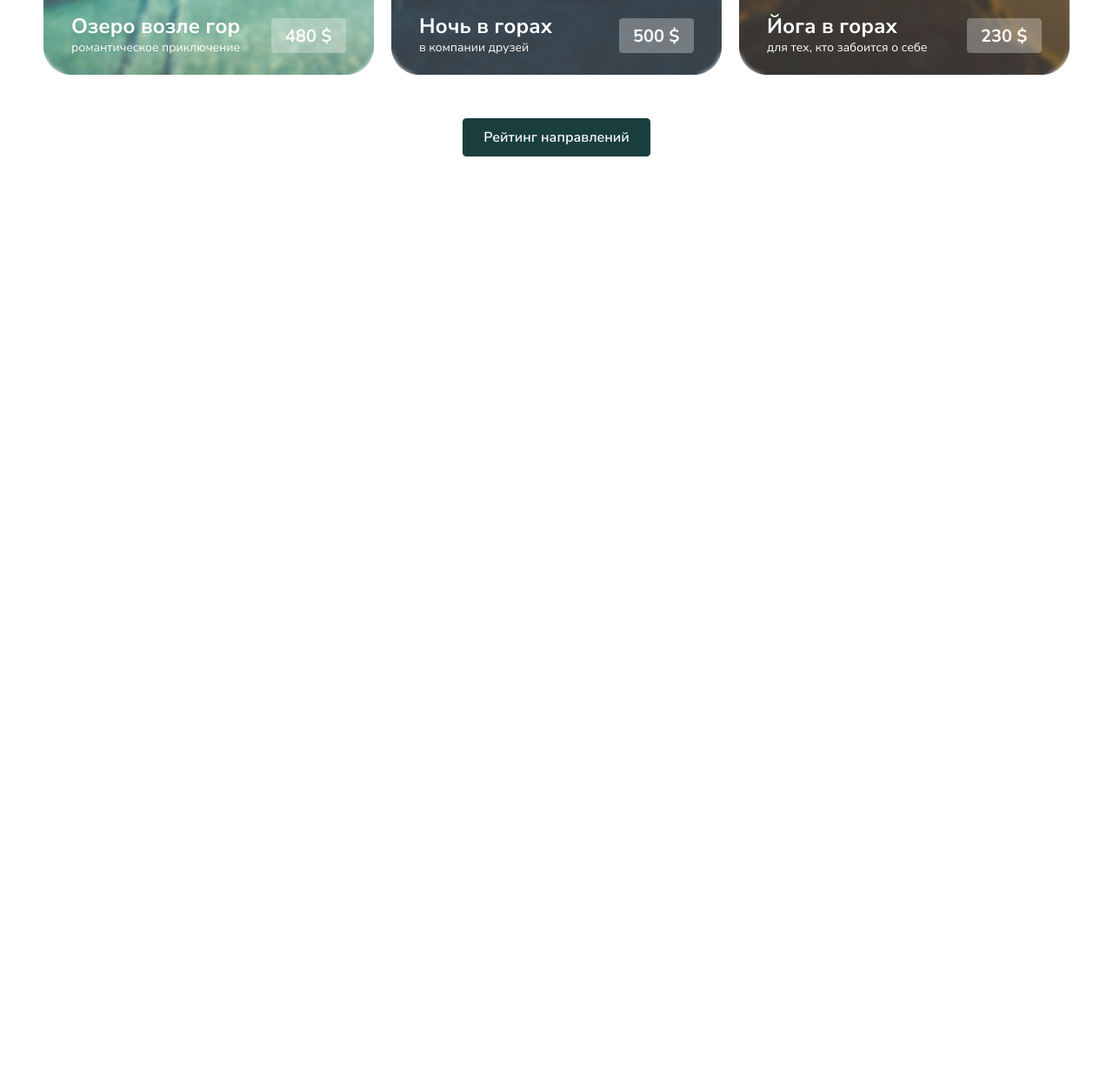
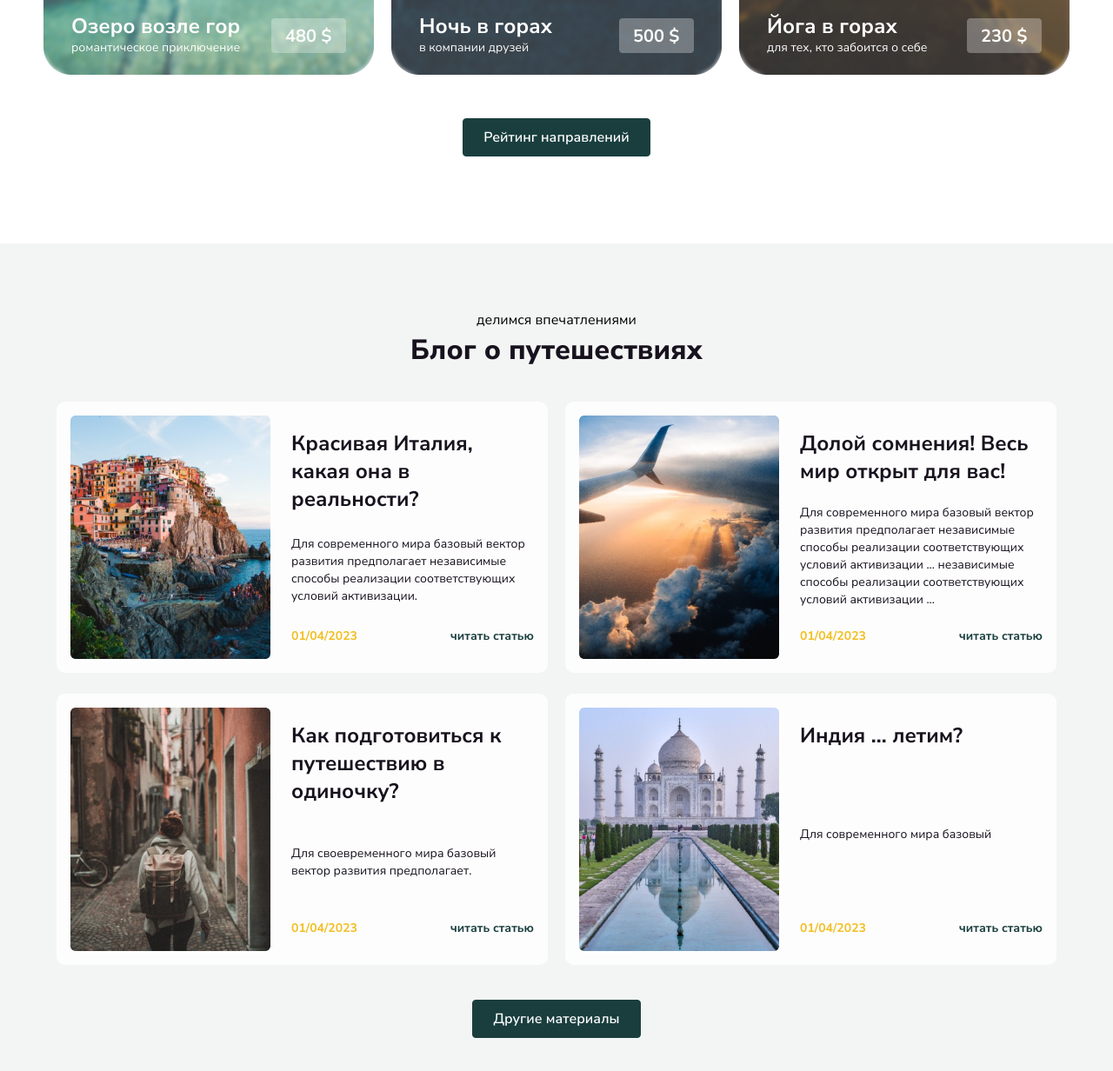
Before and after one commit to Gggnggg/my-first-project, a website built with Vite: page index.html in a window 1280 px wide. Shown: the part 3127-4359 px from the top of the page at 87% size. Before the commit the page ends 3407 px from the top, so only its background shows below. Built offline with nearby package versions, Linux system fonts and the light colour scheme.

Commit message:
Add section "blog"

```diff
--- a/index.html
+++ b/index.html
@@ -276,6 +276,104 @@
           </button>
         </div>
       </section>
+      <section class="blog">
+        <div class="container">
+          <div class="blog__info">
+            <span class="blog__about"> делимся впечатлениями </span>
+            <h2 class="subtitle blog__title">Блог о путешествиях</h2>
+          </div>
+          <div class="blog__grid">
+            <div class="blog__article">
+              <img
+                class="blog__article__image"
+                src="./public/assets/images/italy.png"
+                alt="Италия"
+              />
+              <div class="blog__article__info">
+                <div class="blog__article__name">
+                  Красивая Италия, какая она в реальности?
+                </div>
+                <div class="blog__article__text">
+                  Для современного мира базовый вектор развития предполагает
+                  независимые способы реализации соответствующих условий
+                  активизации.
+                </div>
+                <div class="blog__article__footer">
+                  <time class="blog__article__date" datetime="2023-04-01">
+                    01/04/2023
+                  </time>
+                  <a class="blog__article__link"> читать статью </a>
+                </div>
+              </div>
+            </div>
+            <div class="blog__article">
+              <img
+                class="blog__artical__image"
+                src="public/assets/images/plane.png"
+                alt="самолёт"
+              />
+              <div class="blog__article__info">
+                <div class="blog__article__name">
+                  Долой сомнения! Весь мир открыт для вас!
+                </div>
+                <div class="blog__article__text">
+                  Для современного мира базовый вектор развития предполагает
+                  независимые способы реализации соответствующих условий
+                  активизации ... независимые способы реализации соответствующих
+                  условий активизации ...
+                </div>
+                <div class="blog__article__footer">
+                  <time class="blog__article__date" datetime="2023-04-01">
+                    01/04/2023
+                  </time>
+                  <a class="blog__article__link"> читать статью </a>
+                </div>
+              </div>
+            </div>
+            <div class="blog__article">
+              <img
+                class="blog__artical__image"
+                src="public/assets/images/traveler.png"
+                alt="путешественник"
+              />
+              <div class="blog__article__info">
+                <div class="blog__article__name">
+                  Как подготовиться к путешествию в одиночку?
+                </div>
+                <div class="blog__article__text">
+                  Для своевременного мира базовый вектор развития предполагает.
+                </div>
+                <div class="blog__article__footer">
+                  <time class="blog__article__date" datetime="2023-04-01">
+                    01/04/2023
+                  </time>
+                  <a class="blog__article__link">читать статью</a>
+                </div>
+              </div>
+            </div>
+            <div class="blog__article">
+              <img
+                class="blog__artical__image"
+                src="public/assets/images/india.png"
+                alt="Индия"
+              />
+              <div class="blog__article__info">
+                <div class="blog__article__name">Индия ... летим?</div>
+                <div class="blog__article__text">
+                  Для современного мира базовый
+                </div>
+                <div class="blog__article__footer">
+                  <time class="blog__article__date" datetime="20230-04-01">
+                    01/04/2023
+                  </time>
+                  <a class="blog__article__link">читать статью</a>
+                </div>
+              </div>
+            </div>
+          </div>
+          <button class="button blog__button">Другие материалы</button>
+        </div>
+      </section>
     </main>
   </body>
 </html>
--- a/src/styles/main.scss
+++ b/src/styles/main.scss
@@ -6,3 +6,4 @@
 @use "sections/_programm.scss";
 @use "sections/_pricelist";
 @use "sections/_destinations.scss";
+@use "sections/_blog.scss";
--- /dev/null
+++ b/src/styles/sections/_blog.scss
@@ -0,0 +1,82 @@
+@use "../mixins" as *;
+
+.blog {
+  background-color: var(--color-light-gray);
+  .container {
+    @include center-element;
+    flex-direction: column;
+    padding-top: 80px;
+    padding-bottom: 100px;
+    gap: 40px;
+  }
+
+  &__info {
+    @include center-element;
+    flex-direction: column;
+    gap: 8px;
+  }
+
+  &__grid {
+    display: grid;
+    grid-template-columns: 1fr 1fr;
+    grid-template-rows: auto auto;
+    column-gap: 20px;
+    row-gap: 24px;
+  }
+
+  &__article {
+    background-color: var(--color-white-darker);
+    border-radius: 10px;
+    display: flex;
+    flex-direction: row;
+    padding: 16px;
+    gap: 24px;
+  }
+
+  &__article__image {
+    height: 280px;
+    max-width: 230px;
+  }
+
+  &__article__info {
+    display: flex;
+    flex-direction: column;
+    justify-content: space-between;
+    width: 100%;
+    padding: 16px 0 16px 0;
+  }
+
+  &__article__name {
+    font:
+      normal 700 24px/32px "Nunito sans",
+      sans-serif;
+    color: var(--color-black-purple);
+  }
+
+  &__article__text {
+    font:
+      normal 400 14px/20px "Nunito sans",
+      sans-serif;
+    color: var(--color-black-purple);
+  }
+
+  &__article__date {
+    font:
+      normal 700 14px/20px "Nunito sans",
+      sans-serif;
+    color: var(--color-yellow);
+  }
+
+  &__article__link {
+    font:
+      normal 700 14px/20px "Nunito sans",
+      sans-serif;
+    color: var(--color-dark-green);
+  }
+
+  &__article__footer {
+    display: flex;
+    flex-direction: row;
+    justify-content: space-between;
+  }
+}
```
Also changed, not shown: public/assets/images/india.png (added), public/assets/images/italy.png (added), public/assets/images/plane.png (added), public/assets/images/traveler.png (added).
